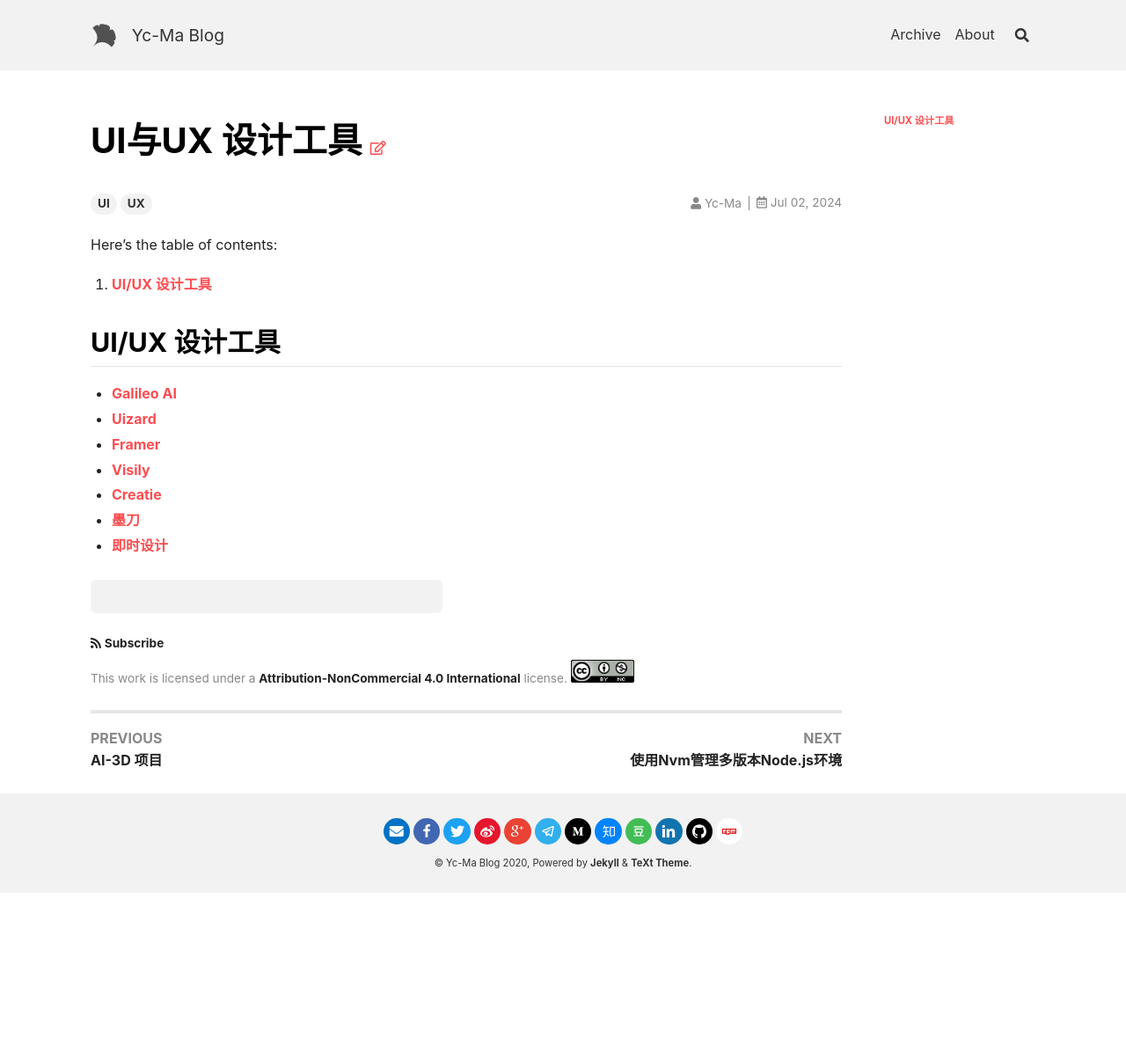
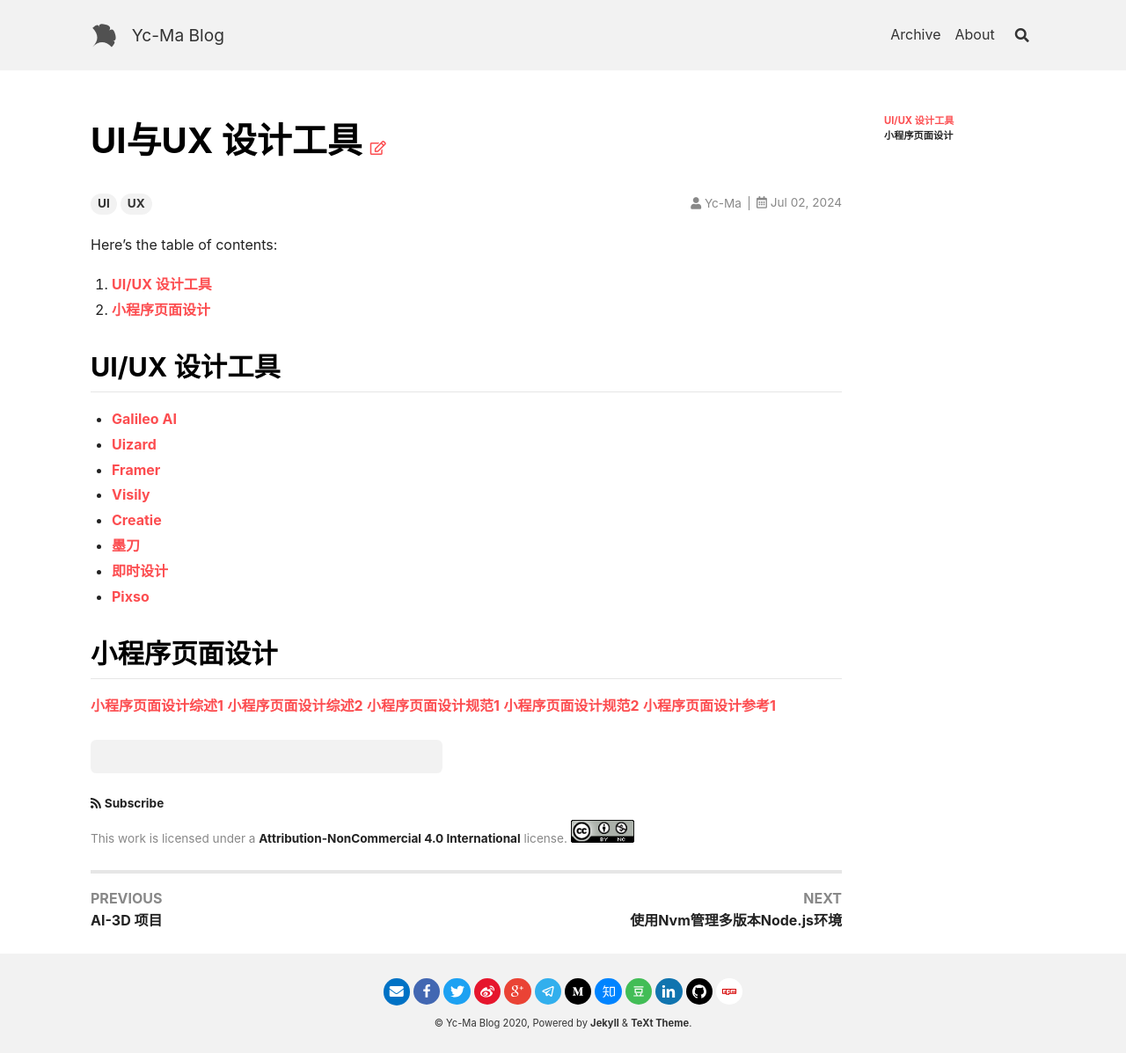
Before and after one commit to crazyyanchao/blog, a Jekyll site: the page built from _posts/2024-07-02-UI与UX 设计工具.md, in a window 1280 px wide. Shown: the whole page at 88% size. Built offline with Jekyll 4.4.1, drawn with Linux system fonts in a browser that asks for light colours; nearby versions of some CDN libraries; comment, search, counter and statistics services are not loaded; before the commit the page ends 1015 px from its top, so only the background shows below that.

Commit message:
文章更新

```diff
--- a/_posts/2024-07-02-UI与UX 设计工具.md
+++ b/_posts/2024-07-02-UI与UX 设计工具.md
@@ -20,3 +20,12 @@ Here's the table of contents:
 - [Creatie](https://creatie.ai/)
 - [墨刀](https://modao.cc/)
 - [即时设计](https://js.design/)
+- [Pixso](https://pixso.cn/)
+
+## 小程序页面设计
+
+[小程序页面设计综述1](https://www.uisdc.com/small-program-design-guide)
+[小程序页面设计综述2](https://www.uisdc.com/mini-program-design-guide)
+[小程序页面设计规范1](https://pixso.cn/designskills/the-applet-ui-design-specification/)
+[小程序页面设计规范2](https://developers.weixin.qq.com/miniprogram/design/index.html)
+[小程序页面设计参考1](https://js.design/special/article/appletpage-design.html)
```
